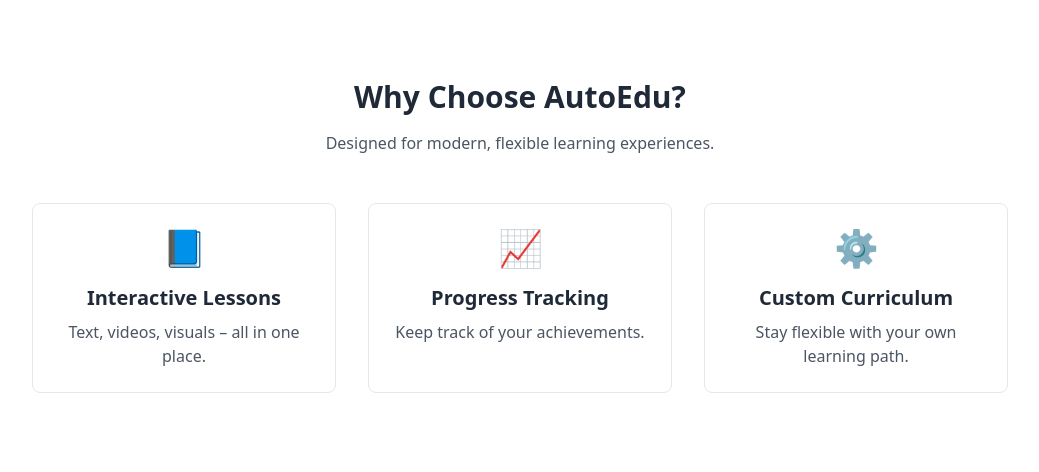
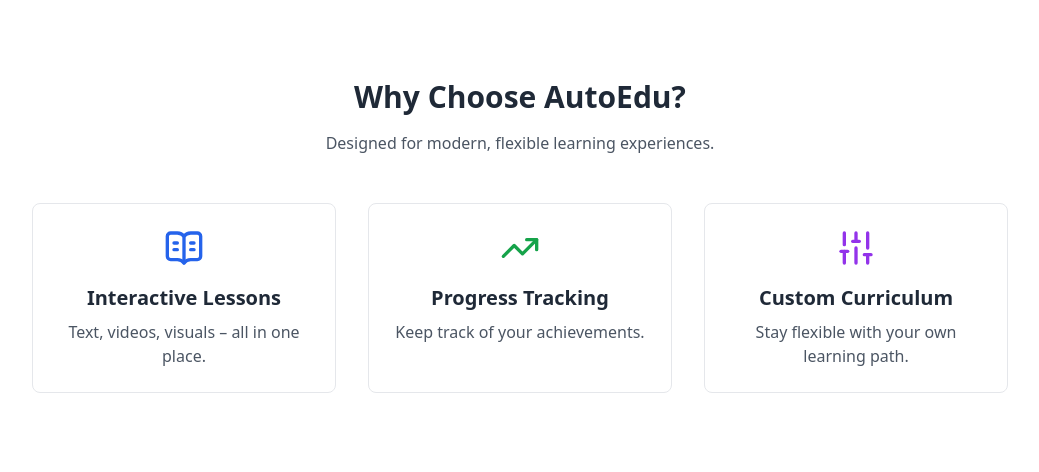
Before and after one commit to CodinginID/autoedu, a Flask app: page / in a window 1280 px wide. Shown: the part 881-1353 px from the top of the page, without its empty margins (120-1159 px from the left). Run offline with Flask 3, Linux system fonts and the light colour scheme; some libraries are stand-ins or nearby versions.

Commit message:
customize icon landing page

```diff
--- a/templates/landing_page.html
+++ b/templates/landing_page.html
@@ -19,24 +19,36 @@
     <h2 class="text-3xl font-bold mb-4">Why Choose AutoEdu?</h2>
     <p class="text-gray-600 mb-12">Designed for modern, flexible learning experiences.</p>
     <div class="grid md:grid-cols-3 gap-8">
+      <!-- Feature 1 -->
       <div class="p-6 border rounded-lg hover:shadow-lg transition text-center">
-        <div class="text-4xl mb-4">📘</div>
+        <div class="flex justify-center mb-4">
+          <i data-lucide="book-open-text" class="w-10 h-10 text-blue-600"></i>
+        </div>
         <h3 class="text-xl font-semibold mb-2">Interactive Lessons</h3>
         <p class="text-gray-600">Text, videos, visuals – all in one place.</p>
       </div>
+
+      <!-- Feature 2 -->
       <div class="p-6 border rounded-lg hover:shadow-lg transition text-center">
-        <div class="text-4xl mb-4">📈</div>
+        <div class="flex justify-center mb-4">
+          <i data-lucide="trending-up" class="w-10 h-10 text-green-600"></i>
+        </div>
         <h3 class="text-xl font-semibold mb-2">Progress Tracking</h3>
         <p class="text-gray-600">Keep track of your achievements.</p>
       </div>
+
+      <!-- Feature 3 -->
       <div class="p-6 border rounded-lg hover:shadow-lg transition text-center">
-        <div class="text-4xl mb-4">⚙️</div>
+        <div class="flex justify-center mb-4">
+          <i data-lucide="sliders" class="w-10 h-10 text-purple-600"></i>
+        </div>
         <h3 class="text-xl font-semibold mb-2">Custom Curriculum</h3>
         <p class="text-gray-600">Stay flexible with your own learning path.</p>
       </div>
     </div>
   </div>
 </section>
+
 
 <!-- How It Works -->
 <section id="how-it-works" class="py-20 bg-gradient-to-b from-white to-blue-50">
--- a/templates/layout_landing_page.html
+++ b/templates/layout_landing_page.html
@@ -45,6 +45,12 @@
   <footer class="py-6 bg-gray-50 text-center text-sm text-gray-600">
     &copy; 2025 AutoEdu. All rights reserved.
   </footer>
+  <script>
+  document.addEventListener("DOMContentLoaded", function () {
+    lucide.createIcons();
+  });
+</script>
 
+    <script src="https://unpkg.com/lucide@latest"></script>
 </body>
 </html>
```
